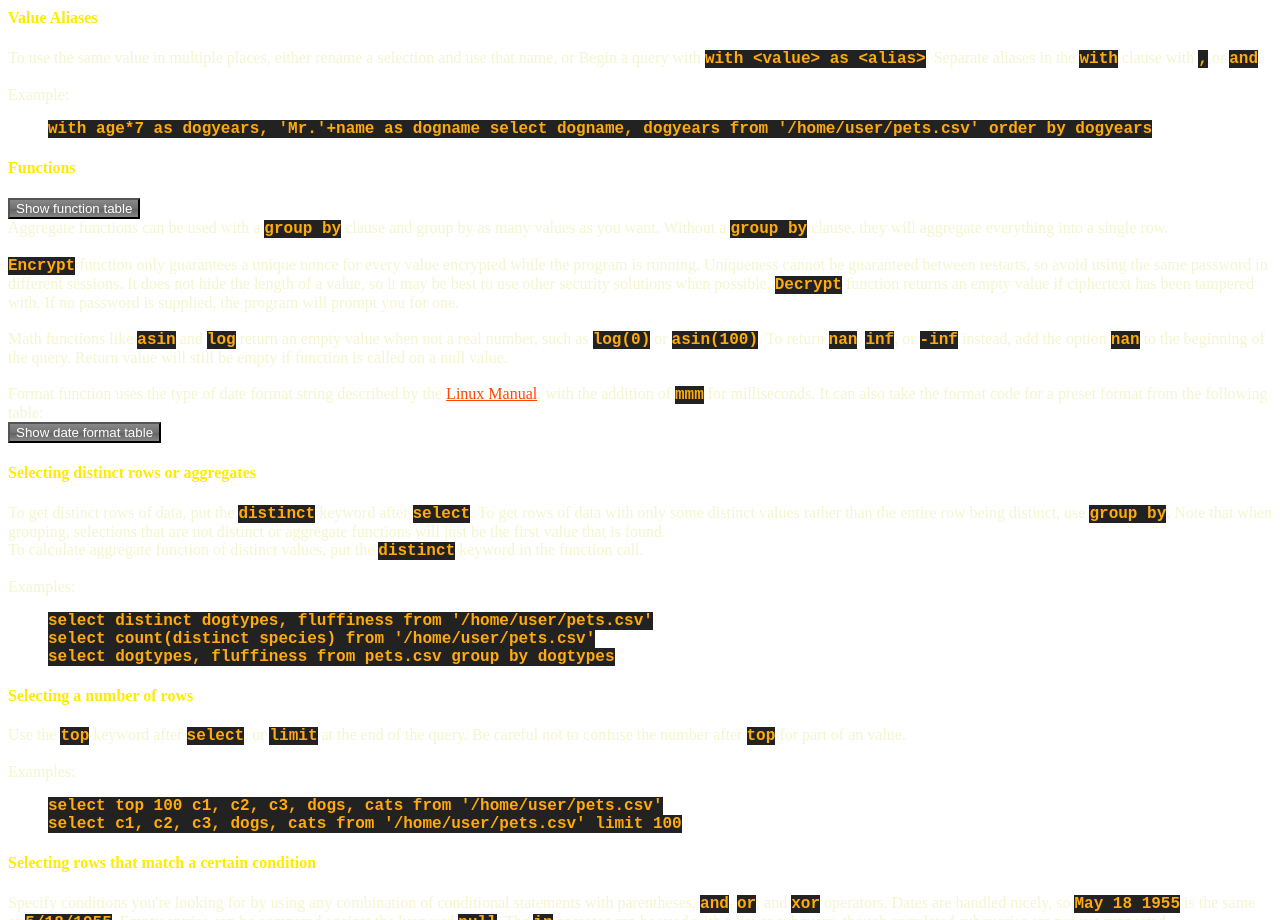
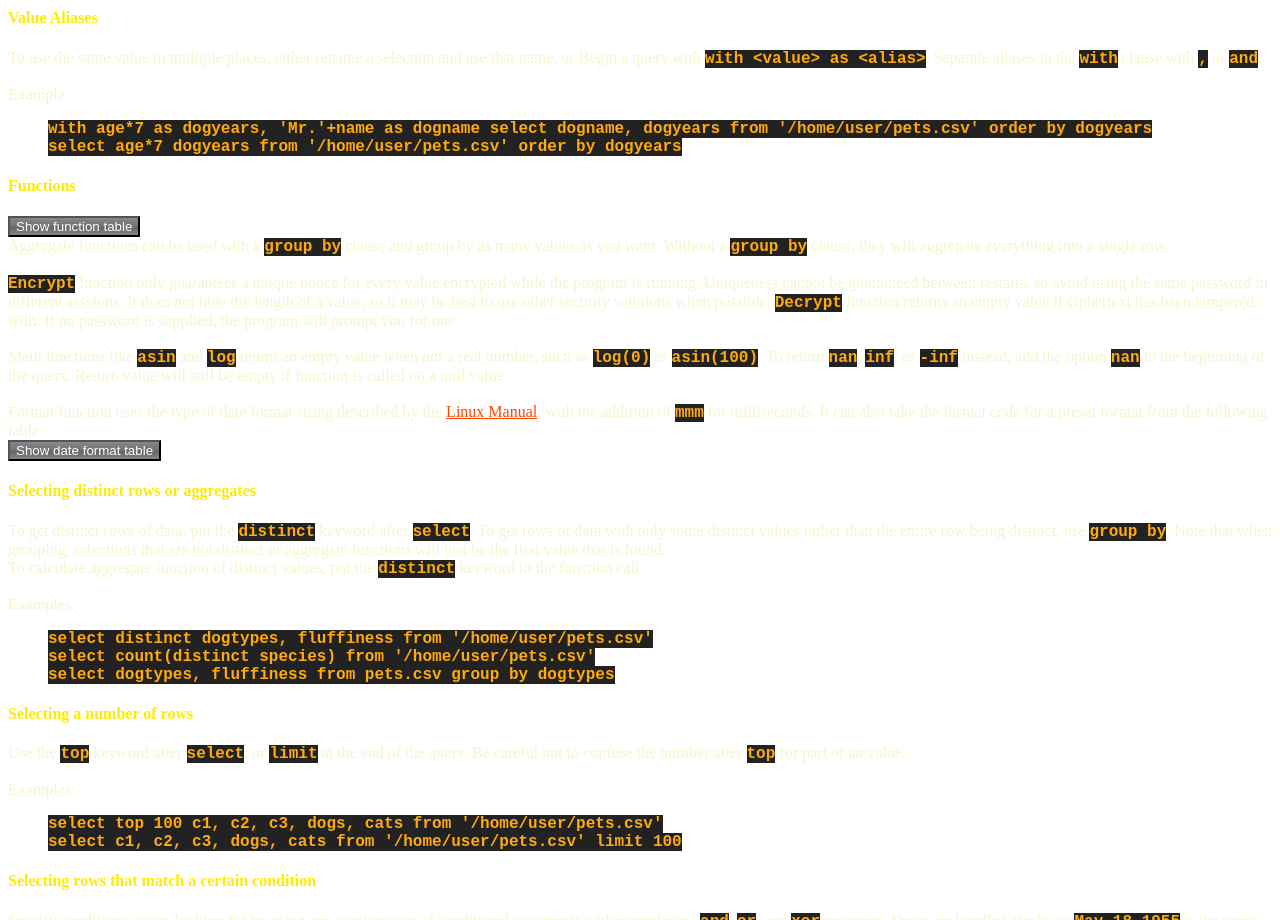
Before and after one commit to dvhar/csvquery, a plain HTML site: page webgui/help.html in a window 1280 px wide. Shown: the part 1320-2240 px from the top of the page. Drawn offline with Linux system fonts and the light colour scheme; no server answers.

```diff
--- a/webgui/help.html
+++ b/webgui/help.html
@@ -128,6 +128,8 @@
 			<blockquote>
 				<code>
 					with age*7 as dogyears, 'Mr.'+name as dogname select dogname, dogyears from '/home/user/pets.csv' order by dogyears
+					<br>
+					select age*7 dogyears from '/home/user/pets.csv' order by dogyears
 				</code>
 			</blockquote>
 			<h4>Functions</h4>
```
Also changed, not shown: 5 other files.
